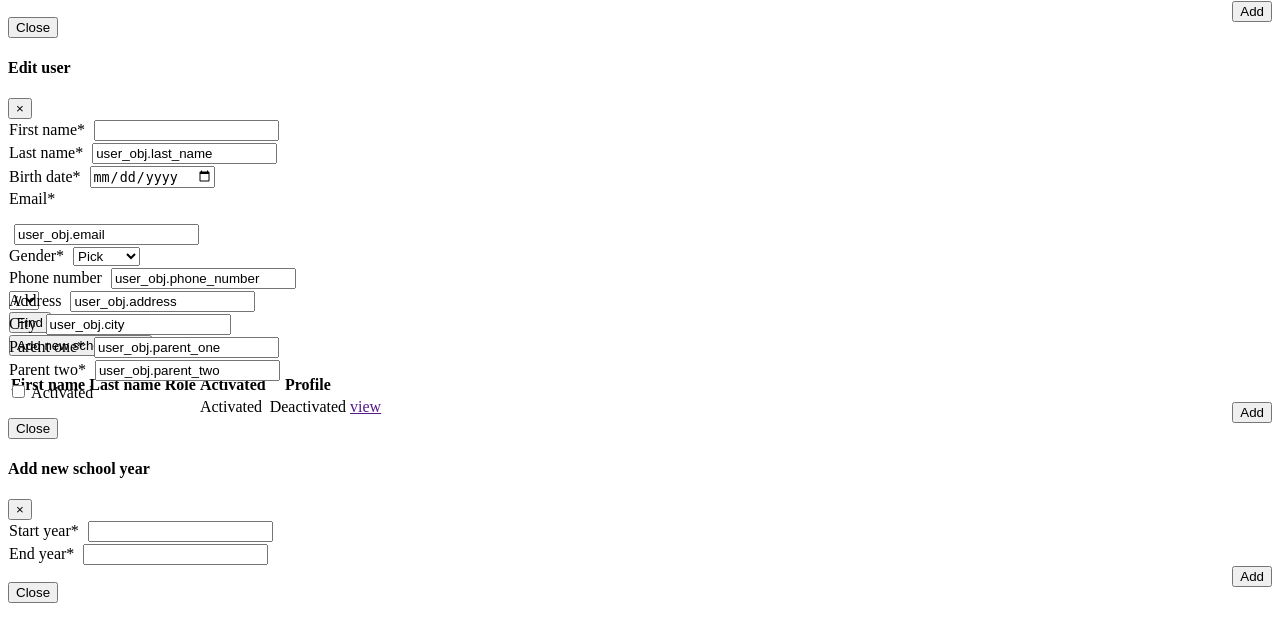
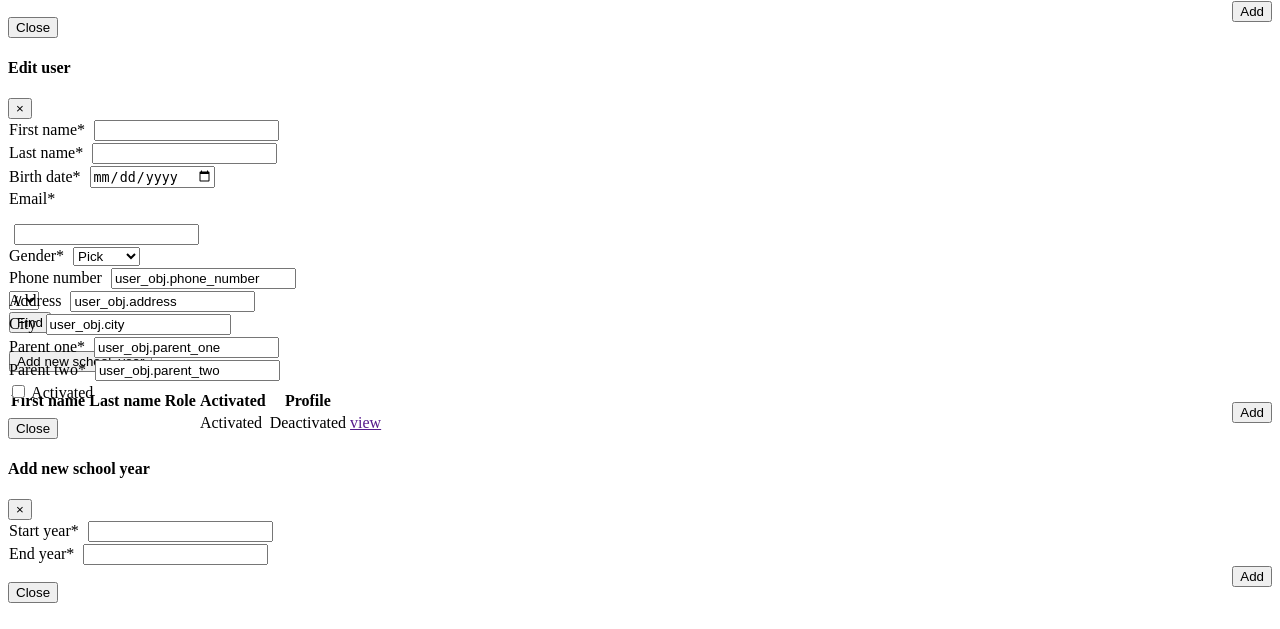
Before and after one commit to YodaBikarbona/school_book, a Flask app: template school_book/templates/admin.html in a window 1280 px wide. Shown: the part 1183-1812 px from the top of the page. Run offline with Flask 2, Linux system fonts and the light colour scheme; the template is opened without the code that fills it, so the values that code supplies are empty.

Commit message:
form upgrade

```diff
--- a/school_book/templates/admin.html
+++ b/school_book/templates/admin.html
@@ -80,12 +80,12 @@
                     <div class="panel panel-info">
                         <div class="panel-body">
                             <div class="row">
-                                <div class="col-md-3">
+                                <div class="col-md-3 col-lg-3">
                                     <!--img src="http://cdn.osxdaily.com/wp-content/uploads/2014/07/users-and-groups-icon-mac.png" alt="Responsive image" class="img-thumbnail"-->
                                     <!--img src="http://localhost:8080/school_book/static/uploads/07JUNESIX-slide-875K-master1050.jpg" alt="Responsive image" class="img-thumbnail"-->
                                     <img src="http://localhost:8080/school_book/api/uploads/{{user_obj.image.file_name}}" alt="Responsive image" class="img-thumbnail">
                                 </div>
-                                <div class=" col-md-9 col-lg-9 ">
+                                <div class=" col-md-9 col-lg-9">
                                     <table class="table table-user-information table-striped">
                                         <tbody>
                                             <tr>
@@ -258,18 +258,21 @@
                     <div class="panel panel-info">
                         <div class="panel-body">
                             <div class="row">
-                                <div class="col-md-12">
+                                <div class="col-md-12 col-sm-12" ng-if="school_year_list_lenght" style="display: inline-block;">
                                     <form ng-submit="find_by_school_year_id(school_year_id)" class="form-inline">
-                                        <div style="padding: 1px" ng-if="school_year_list_lenght">
+                                        <div style="padding: 1px">
+                                            <!-- ng-if="school_year_list_lenght" -->
                                             <select class="form-control-sm" ng-model="school_year_id">
                                                 <option ng-repeat="school_year in school_years" value="{{school_year.id}}">
                                                     {{school_year.start}}/{{school_year.end}}/{{school_year.id}}
                                                 </option>
                                             </select>
                                         </div>
-                                        <div style="padding: 1px" ng-if="school_year_list_lenght">
+                                        <div style="padding: 1px">
                                             <button type="submit" class="btn btn-secondary btn-sm not-focusable rounded-0">Find</button>
                                         </div>
+                                    </form>
+                                    <form class="form-inline">
                                         <div style="padding: 1px">
                                             <button type="button" class="btn btn-secondary btn-sm not-focusable rounded-0" data-toggle="modal" data-target="#addSchoolYearModal">Add new school_year</button>
                                         </div>
@@ -437,27 +440,26 @@
                 <form ng-submit="addUser(new_user)">
                     <div class="form-group" style="padding: 1px">
                         <label style="margin-right: 5px">First name*</label>
-                        <input type="text" class="form-control" name="" ng-model='new_user.first_name' required
-                        value="{{user_obj.first_name}}">
+                        <input type="text" class="form-control" name="" ng-model='user_obj.first_name' required>
                     </div>
-                    <div class="form-group" style="padding: 1px" ng-if="new_user.role_name">
+                    <div class="form-group" style="padding: 1px">
                         <label style="margin-right: 5px">Last name*</label>
                         <input type="text" class="form-control" name="" ng-model='new_user.last_name' required
-                        value="user_obj.last_name">
+                        >
                     </div>
-                    <div class="form-group" style="padding: 1px" ng-if="new_user.role_name">
+                    <div class="form-group" style="padding: 1px">
                         <label style="margin-right: 5px">Birth date*</label>
                         <input name="" placeholder="MM/DD/YYY" type="date" ng-model='new_user.birth_date' required
-                        class="form-control" value="user_obj.birth_date">
+                        class="form-control" >
                     </div>
-                    <div class="form-group" style="padding: 1px" ng-if="new_user.role_name!='student' && new_user.role_name && user_obj.email">
+                    <div class="form-group" style="padding: 1px" ng-if="new_user.role_name!='student'">
                         <label style="margin-right: 5px">Email*</p></label>
                         <input type="email" class="form-control" name="" ng-model='new_user.email' required
-                        value="user_obj.email">
+                        >
                     </div>
-                    <div class="form-group" style="padding: 1px" ng-if="new_user.role_name">
+                    <div class="form-group" style="padding: 1px">
                         <label style="margin-right: 5px">Gender*</label>
-                        <select class="form-control-sm" ng-model='new_user.gender' required value="user_obj.gender">
+                        <select class="form-control-sm" ng-model='new_user.gender' required>
                             <option value="">
                                 Pick
                             </option>
```
